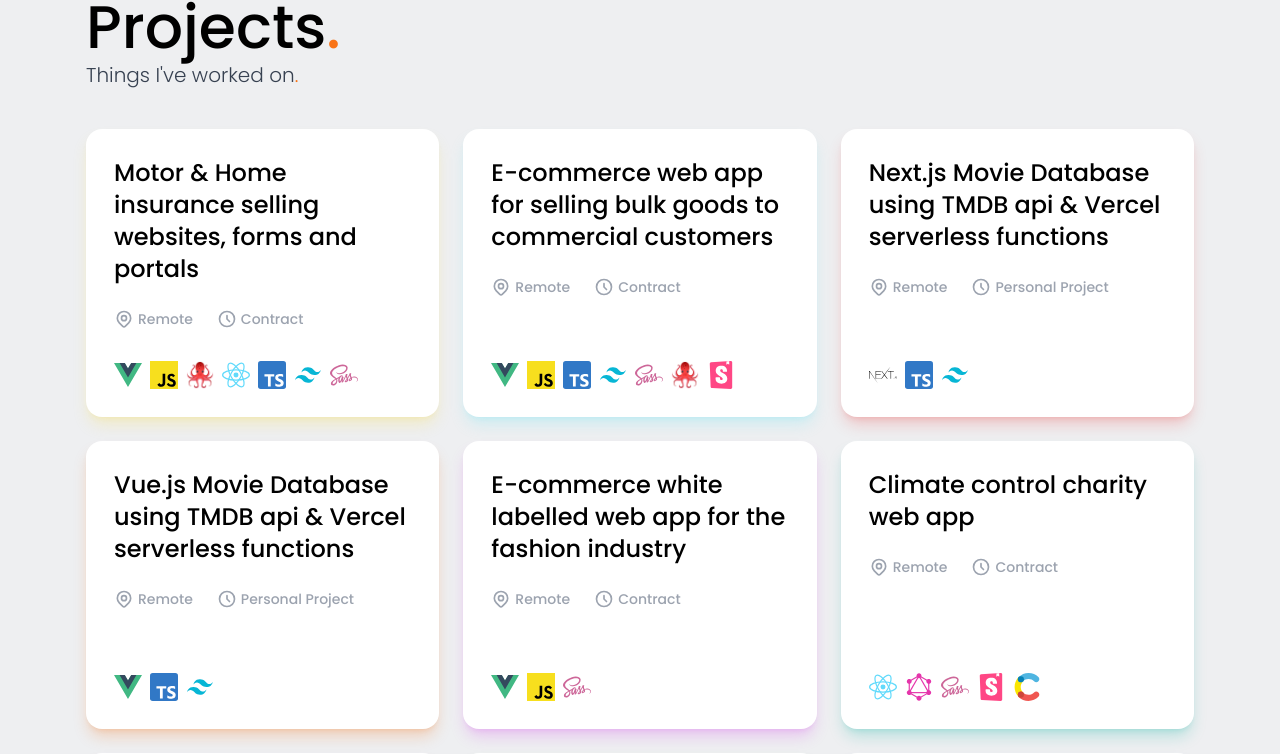
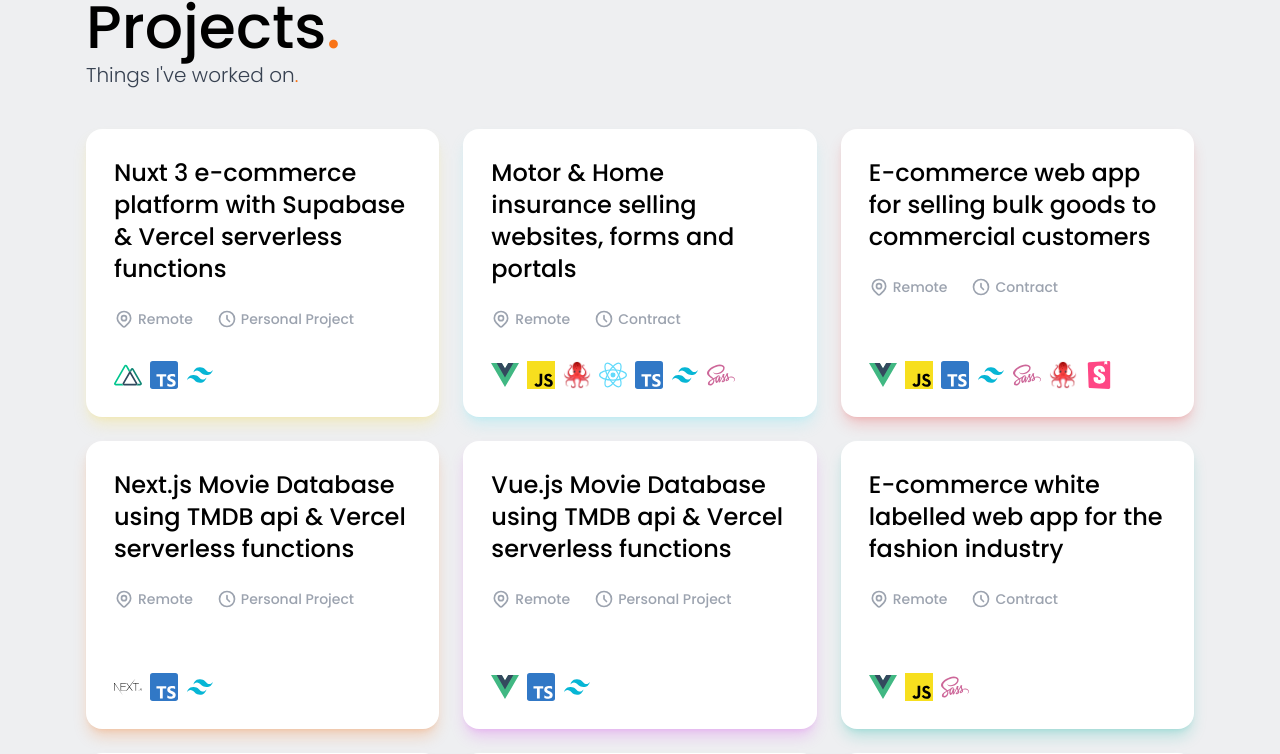
Before and after one commit to nick-douglas82/portfolio, a Next.js app: page / in a window 1280 px wide. Shown: the part 1371-2125 px from the top of the page. Built offline with nearby package versions, Linux system fonts and the light colour scheme.

Commit message:
Added project

```diff
--- a/data/projects.ts
+++ b/data/projects.ts
@@ -1,4 +1,26 @@
 export const projects = [
+  {
+    title: "Nuxt 3 e-commerce platform with Supabase & Vercel serverless functions",
+    location: "Remote",
+    type: {
+      text: "Personal Project",
+      type: "personal",
+    },
+    skills: [
+      {
+        name: "Nuxt.js",
+        icon: "/images/Nuxt_logo.svg",
+      },
+      {
+        name: "Typescript",
+        icon: "/images/Typescript_logo_2020.svg",
+      },
+      {
+        name: "Tailwind CSS",
+        icon: "/images/Tailwind_CSS_Logo.svg",
+      },
+    ],
+  },
   {
     title: "Motor & Home insurance selling websites, forms and portals",
     location: "Remote",
```
